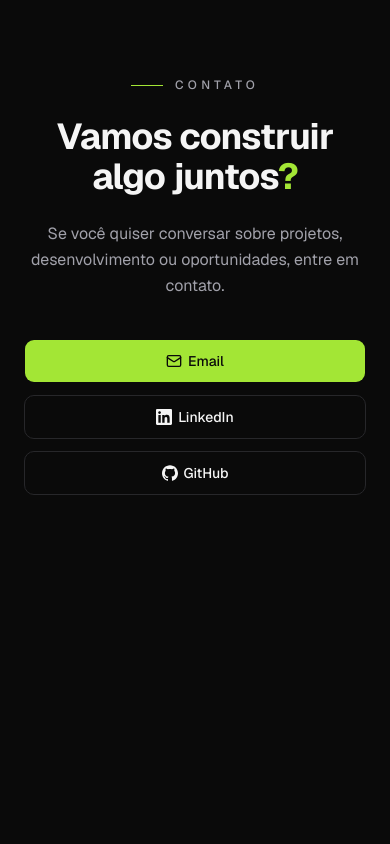
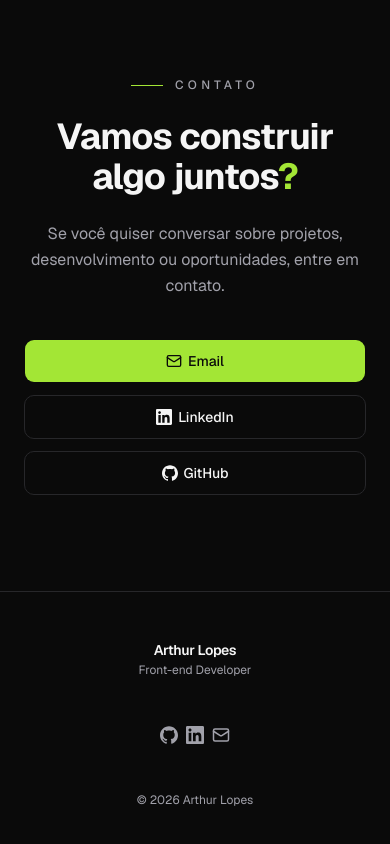
Before and after one commit to ArthurLp08/Arthur.dev, a Next.js app: page / in a window 390 px wide. Shown: the part 6150-6994 px from the top of the page. Before the commit the page ends 6741 px from the top, so only its background shows below. Built offline with nearby package versions, Linux system fonts and the light colour scheme.

Commit message:
feat: implement Footer component and active section highlighting in Navbar

```diff
--- a/app/page.tsx
+++ b/app/page.tsx
@@ -1,3 +1,4 @@
+import { Footer } from "@/components/layout/footer";
 import { Navbar } from "@/components/layout/navbar";
 import { Hero } from "@/components/sections/hero";
 import { About } from "@/components/sections/about";
@@ -18,6 +19,7 @@ export default function Home() {
         <Experience />
         <Contact />
       </main>
+      <Footer />
     </>
   );
 }
--- /dev/null
+++ b/components/common/use-active-section.ts
@@ -0,0 +1,34 @@
+"use client";
+
+import { useEffect, useState } from "react";
+
+export function useActiveSection(ids: readonly string[]) {
+  const [activeId, setActiveId] = useState<string | null>(null);
+
+  useEffect(() => {
+    const elements = ids
+      .map((id) => document.getElementById(id))
+      .filter((element): element is HTMLElement => element !== null);
+
+    if (elements.length === 0) return;
+
+    const observer = new IntersectionObserver(
+      (entries) => {
+        const visible = entries
+          .filter((entry) => entry.isIntersecting)
+          .sort(
+            (a, b) => a.boundingClientRect.top - b.boundingClientRect.top
+          );
+        if (visible.length > 0) {
+          setActiveId(visible[0].target.id);
+        }
+      },
+      { rootMargin: "-40% 0px -55% 0px" }
+    );
+
+    elements.forEach((element) => observer.observe(element));
+    return () => observer.disconnect();
+  }, [ids]);
+
+  return activeId;
+}
--- /dev/null
+++ b/components/layout/footer.tsx
@@ -0,0 +1,62 @@
+import { Mail } from "lucide-react";
+import { GithubIcon } from "@/components/common/github-icon";
+import { LinkedinIcon } from "@/components/common/linkedin-icon";
+import { profile } from "@/data/profile";
+
+const socialLinks = [
+  {
+    label: "GitHub",
+    href: profile.githubUrl,
+    external: true,
+    Icon: GithubIcon,
+  },
+  {
+    label: "LinkedIn",
+    href: profile.linkedinUrl,
+    external: true,
+    Icon: LinkedinIcon,
+  },
+  {
+    label: "Email",
+    href: `mailto:${profile.email}`,
+    external: false,
+    Icon: Mail,
+  },
+];
+
+export function Footer() {
+  return (
+    <footer className="border-t border-border">
+      <div className="mx-auto flex w-full max-w-5xl flex-col items-center gap-x-8 gap-y-6 px-6 py-12 text-center sm:flex-row sm:justify-between sm:text-left">
+        <div>
+          <p className="text-sm font-semibold tracking-tight text-foreground">
+            {profile.name}
+          </p>
+          <p className="mt-0.5 text-xs text-muted-foreground">{profile.role}</p>
+        </div>
+
+        <ul className="flex items-center gap-2">
+          {socialLinks.map(({ label, href, external, Icon }) => (
+            <li key={label}>
+              <a
+                href={href}
+                {...(external
+                  ? { target: "_blank", rel: "noopener noreferrer" }
+                  : {})}
+                aria-label={label}
+                title={label}
+                className="rounded-lg p-2 text-muted-foreground transition-colors hover:bg-muted/50 hover:text-primary focus-visible:outline-2 focus-visible:outline-ring"
+              >
+                <Icon className="size-[18px]" aria-hidden />
+              </a>
+            </li>
+          ))}
+        </ul>
+
+        <p className="text-xs text-muted-foreground">
+          © {new Date().getFullYear()} {profile.name}
+        </p>
+      </div>
+    </footer>
+  );
+}
--- a/components/layout/navbar.tsx
+++ b/components/layout/navbar.tsx
@@ -11,8 +11,10 @@ import {
   type LucideIcon,
 } from "lucide-react";
 import { GithubIcon } from "@/components/common/github-icon";
+import { useActiveSection } from "@/components/common/use-active-section";
 import { MobileMenu } from "@/components/layout/mobile-menu";
 import { navLinks, profile } from "@/data/profile";
+import { cn } from "@/lib/utils";
 
 const linkIcons: Record<string, LucideIcon> = {
   Sobre: User,
@@ -22,8 +24,11 @@ const linkIcons: Record<string, LucideIcon> = {
   Contato: Mail,
 };
 
+const sectionIds = navLinks.map((link) => link.href.replace("#", ""));
+
 export function Navbar() {
   const [scrolled, setScrolled] = useState(false);
+  const activeSection = useActiveSection(sectionIds);
 
   useEffect(() => {
     const onScroll = () => setScrolled(window.scrollY > 8);
@@ -57,15 +62,27 @@ export function Navbar() {
         >
           {navLinks.map((link) => {
             const Icon = linkIcons[link.label];
+            const isActive = activeSection === link.href.replace("#", "");
             return (
               <a
                 key={link.href}
                 href={link.href}
                 aria-label={link.label}
-                title={link.label}
-                className="rounded-lg p-2 text-muted-foreground transition-colors hover:bg-muted/50 hover:text-foreground"
+                aria-current={isActive ? "true" : undefined}
+                className={cn(
+                  "group relative rounded-full p-2 transition-all duration-300 ease-out hover:-translate-y-0.5",
+                  isActive
+                    ? "bg-primary/10 text-primary"
+                    : "text-muted-foreground hover:bg-primary/10 hover:text-primary"
+                )}
               >
                 <Icon className="size-[18px]" aria-hidden />
+                <span
+                  aria-hidden
+                  className="pointer-events-none absolute left-1/2 top-full z-50 mt-2 -translate-x-1/2 whitespace-nowrap rounded-lg border border-border bg-card px-2 py-1 text-[10px] font-medium uppercase tracking-[0.15em] text-muted-foreground opacity-0 transition-opacity duration-200 group-hover:opacity-100 group-focus-visible:opacity-100"
+                >
+                  {link.label}
+                </span>
               </a>
             );
           })}
@@ -74,10 +91,15 @@ export function Navbar() {
             target="_blank"
             rel="noopener noreferrer"
             aria-label="GitHub"
-            title="GitHub"
-            className="rounded-lg p-2 text-muted-foreground transition-colors hover:bg-muted/50 hover:text-foreground"
+            className="group relative rounded-full p-2 text-muted-foreground transition-all duration-300 ease-out hover:-translate-y-0.5 hover:bg-primary/10 hover:text-primary"
           >
             <GithubIcon className="size-[18px]" />
+            <span
+              aria-hidden
+              className="pointer-events-none absolute left-1/2 top-full z-50 mt-2 -translate-x-1/2 whitespace-nowrap rounded-lg border border-border bg-card px-2 py-1 text-[10px] font-medium uppercase tracking-[0.15em] text-muted-foreground opacity-0 transition-opacity duration-200 group-hover:opacity-100 group-focus-visible:opacity-100"
+            >
+              GitHub
+            </span>
           </a>
         </nav>
 
```
Also changed, not shown: 1 other file (tests, documents, lock files or other folders).
